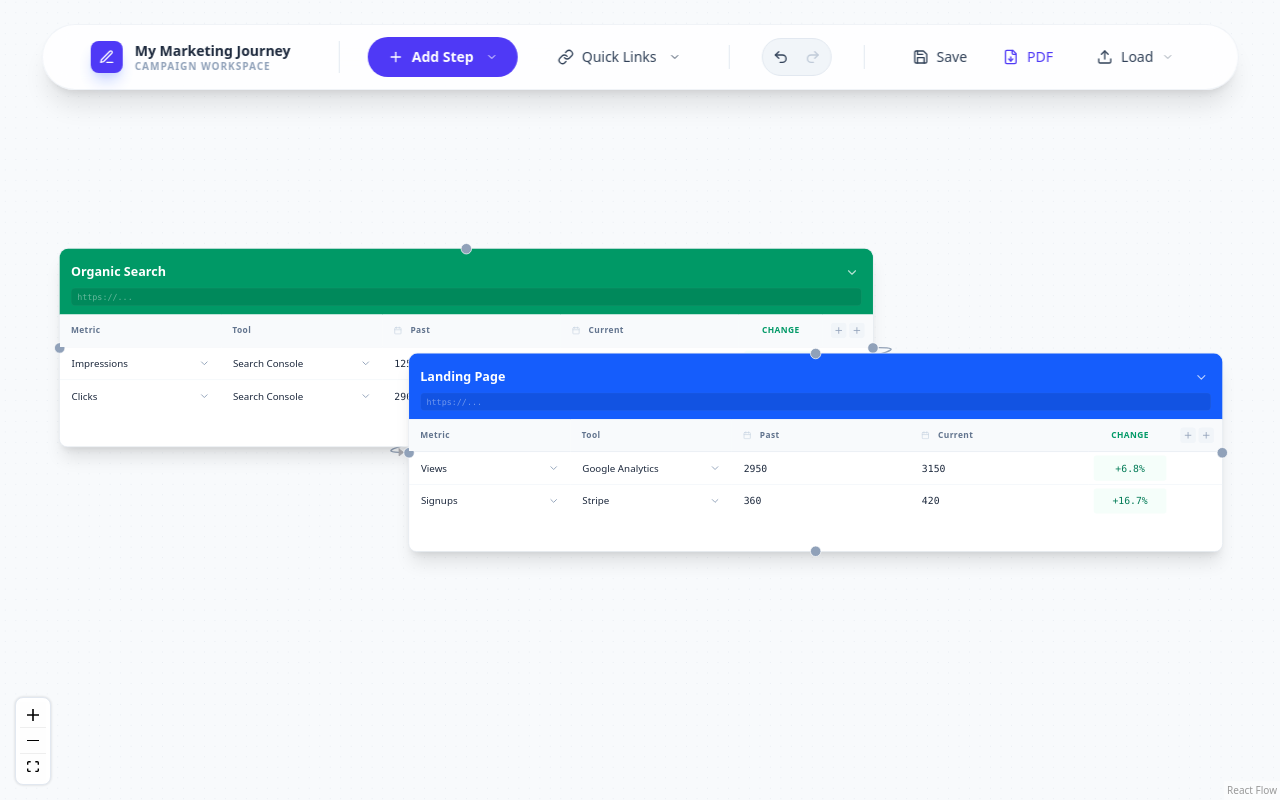
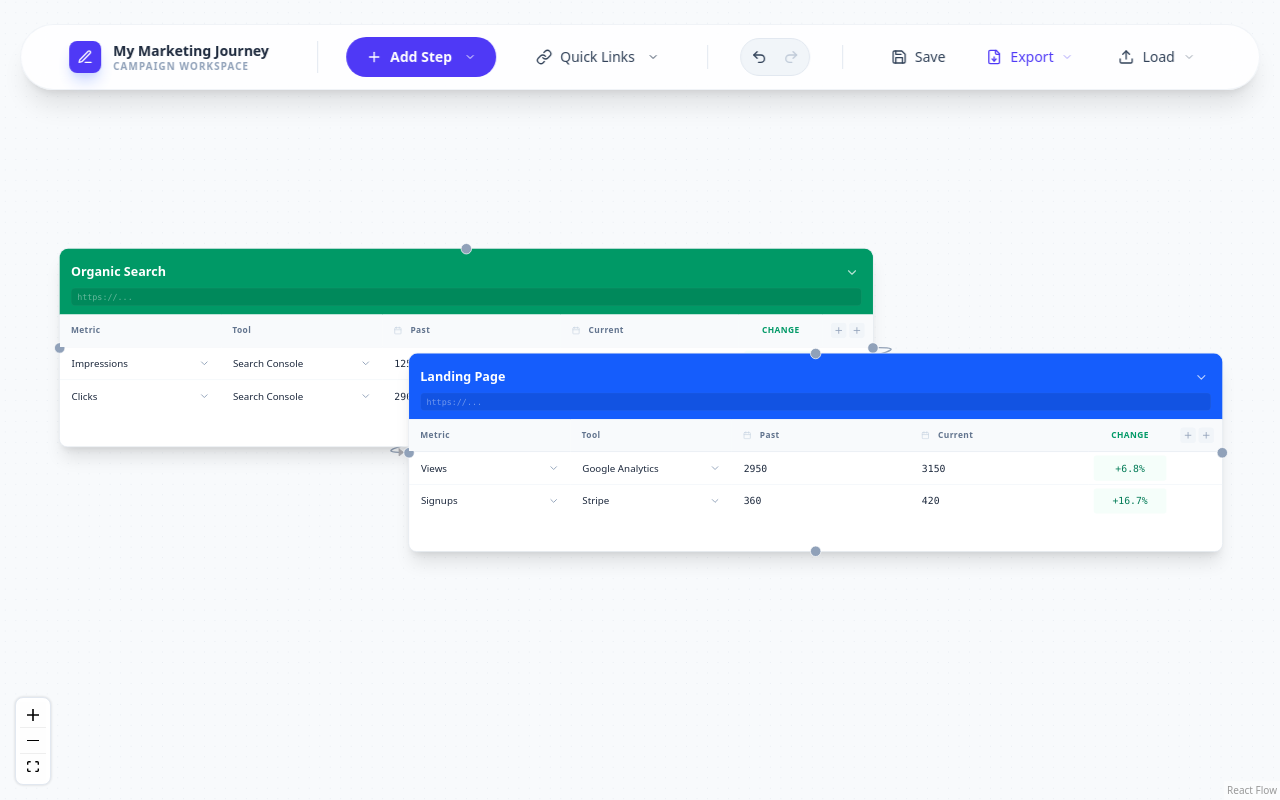
Before and after one commit to rjmorganrjm-ux/journey-mapper, a React (Vite) app: page / in a window 1280 px wide. Built offline with nearby package versions, Linux system fonts and the light colour scheme; the HTML template or start-up script is replaced by a standard one.

Commit message:
upgraded export to support High-Res PNG and SVG

```diff
--- a/src/App.tsx
+++ b/src/App.tsx
@@ -15,7 +15,7 @@ import {
   useReactFlow,
 } from '@xyflow/react';
 import '@xyflow/react/dist/style.css';
-import { toPng } from 'html-to-image';
+import { toPng, toSvg } from 'html-to-image';
 import { jsPDF } from 'jspdf';
 import { TableNode } from './nodes/TableNode';
 import { NoteNode } from './nodes/NoteNode';
@@ -242,42 +242,66 @@ function FlowApp() {
     setCustomTemplates(prev => prev.filter(t => t.id !== tplId));
   }, []);
 
-  const handleExportPDF = useCallback(async () => {
+  const handleExport = useCallback(async (type: 'png' | 'svg' | 'pdf') => {
     const el = document.querySelector('.react-flow__viewport') as HTMLElement;
     if (!el) return;
 
     setIsExporting(true);
     try {
-      // Fit view first to encompass all nodes
+      // 1. Fit view first to encompass all nodes
       await fitView({ padding: 0.1 });
 
-      // Wait for fitView to settle
-      await new Promise(r => setTimeout(r, 400));
+      // 2. Wait for fitView to settle and for fonts/images to be ready
+      await new Promise(r => setTimeout(r, 600));
 
       const bounds = getNodesBounds(nodes);
 
-      const dataUrl = await toPng(el, {
-        backgroundColor: '#f8fafc', // match slate-50
+      // Options to hide UI elements during export
+      const options = {
+        backgroundColor: '#f8fafc',
         style: {
           width: bounds.width + 'px',
           height: bounds.height + 'px',
           transform: `translate(${-bounds.x}px, ${-bounds.y}px) scale(1)`,
         },
-        pixelRatio: 2, // High res
-      });
+        filter: (node: HTMLElement) => {
+          // Hide handles, controls, and other UI noise
+          const isHandle = node.classList?.contains('react-flow__handle');
+          const isResizer = node.classList?.contains('react-flow__node-resizer');
+          const isControls = node.classList?.contains('react-flow__controls');
+          return !isHandle && !isResizer && !isControls;
+        },
+        pixelRatio: type === 'png' ? 3 : 2, // Extra high res for PNG
+      };
 
-      const pdf = new jsPDF({
-        orientation: bounds.width > bounds.height ? 'l' : 'p',
-        unit: 'px',
-        format: [bounds.width + 100, bounds.height + 100],
-      });
+      const safeName = journeyName.replace(/[^a-z0-9]/gi, '_').toLowerCase();
+      const dateStr = new Date().toISOString().slice(0, 10);
 
-      pdf.addImage(dataUrl, 'PNG', 50, 50, bounds.width, bounds.height);
-      const safeName = journeyName.replace(/[^a-z0-9]/gi, '_').toLowerCase();
-      pdf.save(`${safeName}-${new Date().toISOString().slice(0, 10)}.pdf`);
+      if (type === 'svg') {
+        const dataUrl = await toSvg(el, options);
+        const link = document.createElement('a');
+        link.download = `${safeName}-${dateStr}.svg`;
+        link.href = dataUrl;
+        link.click();
+      } else if (type === 'png') {
+        const dataUrl = await toPng(el, options);
+        const link = document.createElement('a');
+        link.download = `${safeName}-${dateStr}.png`;
+        link.href = dataUrl;
+        link.click();
+      } else if (type === 'pdf') {
+        const dataUrl = await toPng(el, { ...options, pixelRatio: 2 });
+        const pdf = new jsPDF({
+          orientation: bounds.width > bounds.height ? 'l' : 'p',
+          unit: 'px',
+          format: [bounds.width + 100, bounds.height + 100],
+        });
+        pdf.addImage(dataUrl, 'PNG', 50, 50, bounds.width, bounds.height);
+        pdf.save(`${safeName}-${dateStr}.pdf`);
+      }
     } catch (err) {
-      console.error('Failed to export PDF', err);
-      alert('Could not generate PDF. Please try again.');
+      console.error(`Failed to export ${type}`, err);
+      alert(`Could not generate ${type.toUpperCase()}. Please try again.`);
     } finally {
       setIsExporting(false);
     }
@@ -449,7 +473,7 @@ function FlowApp() {
         onNewJourney={handleNewJourney}
         customTemplates={customTemplates}
         onDeleteTemplate={handleDeleteTemplate}
-        onExportPDF={handleExportPDF}
+        onExport={handleExport}
         isExporting={isExporting}
       />
       <ReactFlow
--- a/src/components/Toolbar.tsx
+++ b/src/components/Toolbar.tsx
@@ -23,7 +23,7 @@ type ToolbarProps = {
   onNewJourney: () => void;
   customTemplates: CustomTemplate[];
   onDeleteTemplate: (id: string) => void;
-  onExportPDF: () => void;
+  onExport: (type: 'png' | 'svg' | 'pdf') => void;
   isExporting: boolean;
 };
 
@@ -58,7 +58,7 @@ export function Toolbar({
   onNewJourney,
   customTemplates,
   onDeleteTemplate,
-  onExportPDF,
+  onExport,
   isExporting
 }: ToolbarProps) {
   const fileInputRef = useRef<HTMLInputElement>(null);
@@ -265,15 +265,60 @@ export function Toolbar({
           <span className="hidden sm:inline">Save</span>
         </button>
 
-        <button
-          onClick={onExportPDF}
-          disabled={isExporting}
-          className={`flex items-center gap-2 px-4 py-2 rounded-full text-sm font-medium transition-colors ${isExporting ? 'bg-slate-100 text-slate-400' : 'hover:bg-indigo-50 text-indigo-600'}`}
-          title="Export as PDF Document"
-        >
-          {isExporting ? <Loader2 className="w-4 h-4 animate-spin" /> : <FileDown className="w-4 h-4" />}
-          <span className="hidden sm:inline">{isExporting ? 'Exporting...' : 'PDF'}</span>
-        </button>
+        {/* Export Dropdown */}
+        <div className="relative group/export ml-1">
+          <button
+            disabled={isExporting}
+            className={`flex items-center gap-2 px-4 py-2 rounded-full text-sm font-medium transition-colors ${isExporting ? 'bg-slate-100 text-slate-400' : 'hover:bg-indigo-50 text-indigo-600 border border-transparent hover:border-indigo-100'}`}
+          >
+            {isExporting ? <Loader2 className="w-4 h-4 animate-spin" /> : <FileDown className="w-4 h-4" />}
+            <span className="hidden sm:inline">{isExporting ? 'Exporting...' : 'Export'}</span>
+            <ChevronDown className="w-3 h-3 opacity-50" />
+          </button>
+
+          <div className="absolute top-full right-0 w-56 bg-white shadow-2xl border border-slate-200 opacity-0 invisible group-hover/export:opacity-100 group-hover/export:visible transition-all flex flex-col rounded-xl -mt-2 z-20 pb-1 ring-1 ring-black/5 overflow-hidden">
+            <div className="px-4 py-2.5 bg-slate-50 border-b border-slate-100 text-[10px] font-bold text-slate-500 uppercase tracking-widest">Download Map as...</div>
+
+            <button
+              onClick={() => onExport('png')}
+              className="flex items-center gap-3 px-4 py-3 hover:bg-slate-50 transition-colors text-left group/item"
+            >
+              <div className="w-8 h-8 rounded bg-emerald-50 text-emerald-600 flex items-center justify-center group-hover/item:bg-emerald-600 group-hover/item:text-white transition-colors">
+                <FileDown className="w-4 h-4" />
+              </div>
+              <div className="flex flex-col">
+                <span className="text-sm font-bold text-slate-700">High-Res PNG</span>
+                <span className="text-[10px] text-slate-400">Best for presentations</span>
+              </div>
+            </button>
+
+            <button
+              onClick={() => onExport('svg')}
+              className="flex items-center gap-3 px-4 py-3 hover:bg-slate-50 transition-colors text-left group/item border-t border-slate-50"
+            >
+              <div className="w-8 h-8 rounded bg-amber-50 text-amber-600 flex items-center justify-center group-hover/item:bg-amber-600 group-hover/item:text-white transition-colors">
+                <FileDown className="w-4 h-4" />
+              </div>
+              <div className="flex flex-col">
+                <span className="text-sm font-bold text-slate-700">Scalable SVG</span>
+                <span className="text-[10px] text-slate-400">Infinity zoom / Vectors</span>
+              </div>
+            </button>
+
+            <button
+              onClick={() => onExport('pdf')}
+              className="flex items-center gap-3 px-4 py-3 hover:bg-slate-50 transition-colors text-left group/item border-t border-slate-50"
+            >
+              <div className="w-8 h-8 rounded bg-indigo-50 text-indigo-600 flex items-center justify-center group-hover/item:bg-indigo-600 group-hover/item:text-white transition-colors">
+                <FileDown className="w-4 h-4" />
+              </div>
+              <div className="flex flex-col">
+                <span className="text-sm font-bold text-slate-700">PDF Document</span>
+                <span className="text-[10px] text-slate-400">Standard for sharing</span>
+              </div>
+            </button>
+          </div>
+        </div>
 
         {/* Load Dropdown */}
         <div className="relative group/load ml-2">
```
